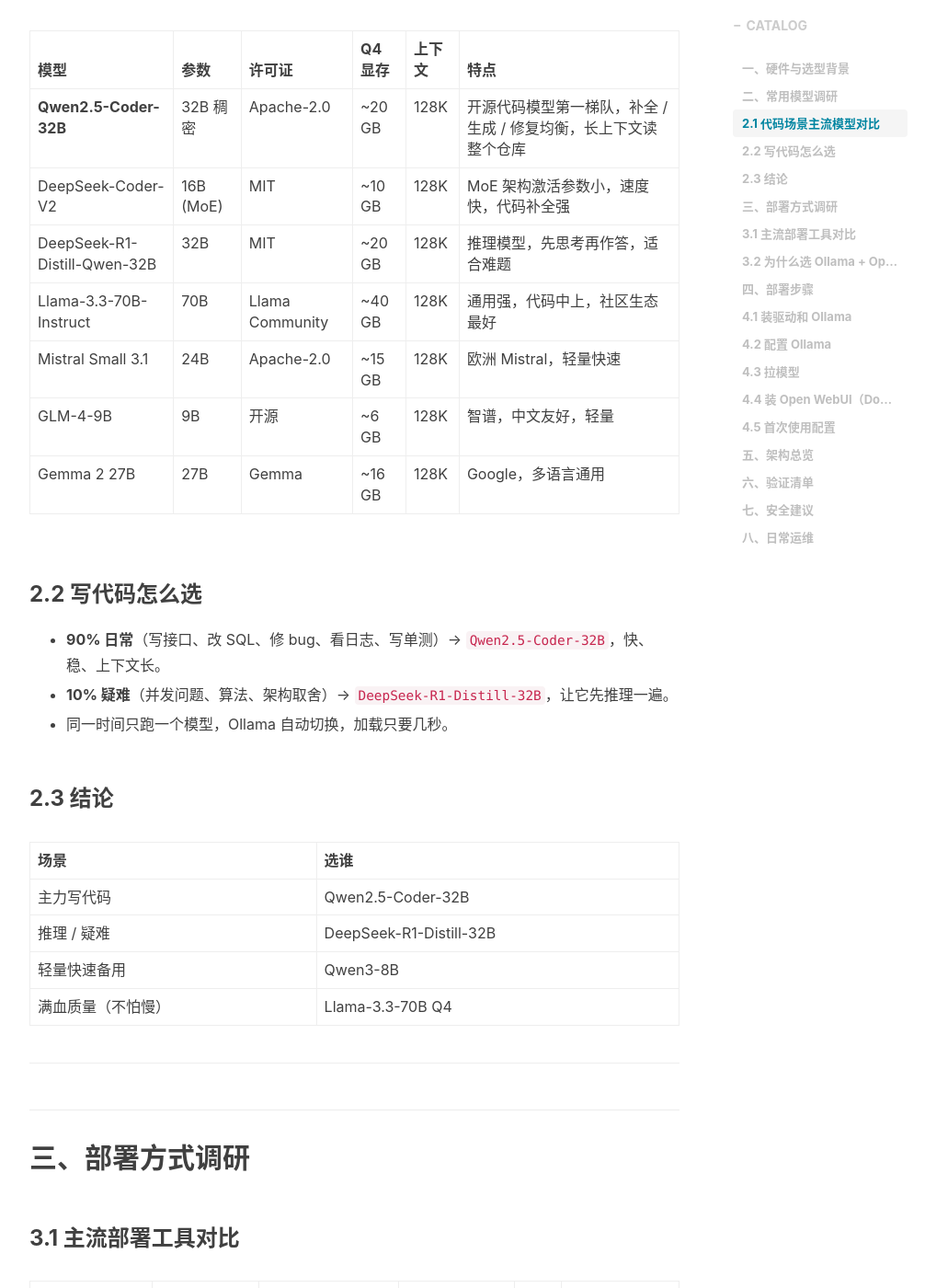
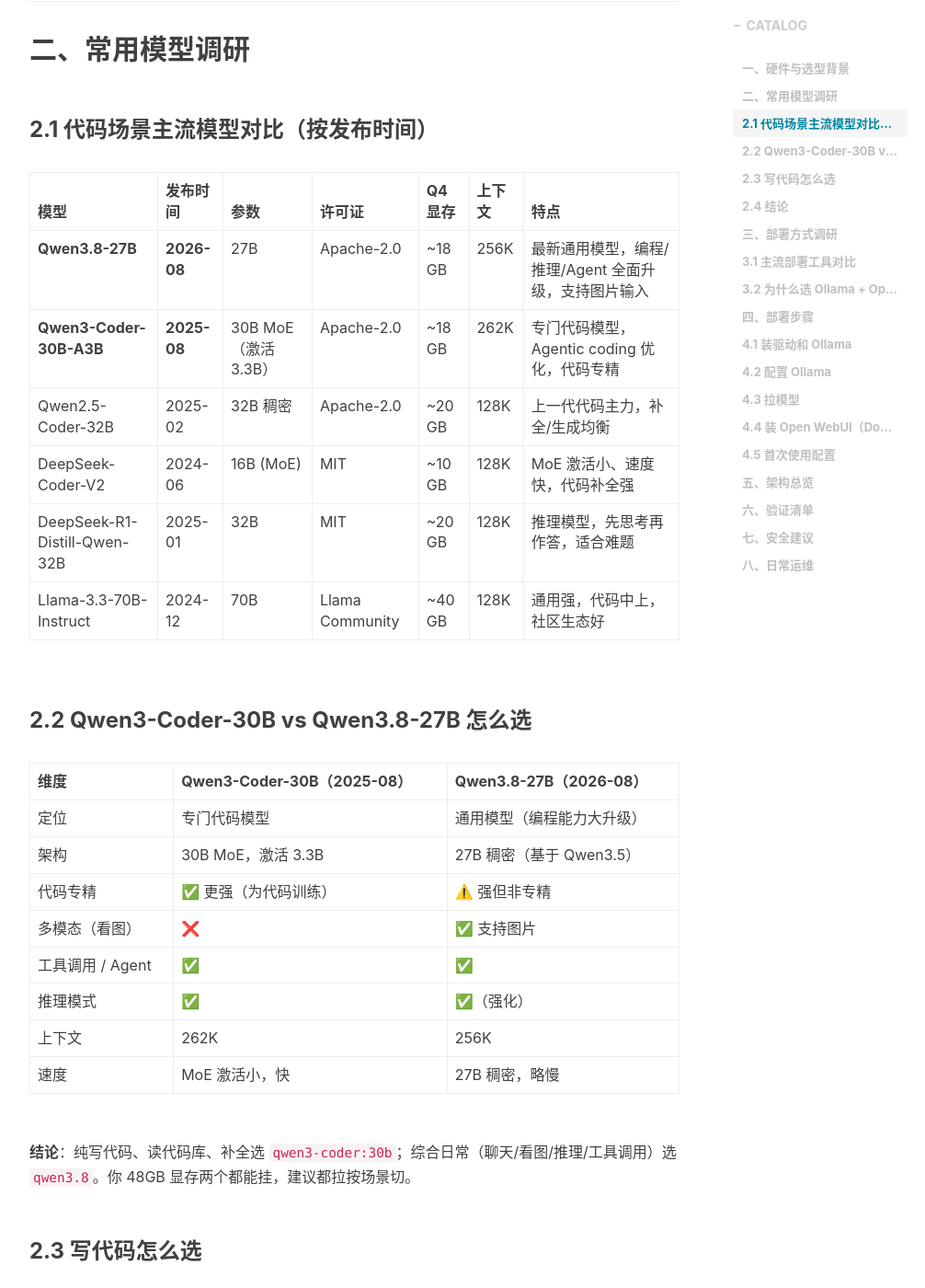
Before and after one commit to githubdingyun/githubdingyun.github.io, a Jekyll site: the page built from _posts/2026/2026-10-15-Windows本地部署Ollama-A6000.md, in a window 1280 px wide and 1400 px high, scrolled down 1477 px. Shown: the whole window at 92% size, without its empty margins (233-1239 px from the left). Built offline with Jekyll 4.4.1, drawn with Linux system fonts in a browser that asks for light colours; nearby versions of some CDN libraries; comment, search, counter and statistics services are not loaded; some of the changed text lies outside the part shown.

Commit message:
更新本地模型部署：加入 Qwen3-Coder-30B 与 Qwen3.8-27B 对比及发布时间

````diff
--- a/_posts/2026/2026-10-15-Windows本地部署Ollama-A6000.md
+++ b/_posts/2026/2026-10-15-Windows本地部署Ollama-A6000.md
@@ -22,14 +22,15 @@ A6000 48GB 显存，Q4 量化下：
 
 
 
-| 档位   | 代表模型                         | Q4 显存占用 | 用途           |
-| ---- | ---------------------------- | ------- | ------------ |
-| 轻快日常 | Qwen3-8B                     | \~5 GB  | 秒回、挂后台、摘要    |
-| 主力   | Qwen2.5-Coder-32B            | \~20 GB | 写代码、读大文件     |
-| 推理   | DeepSeek-R1-Distill-32B      | \~20 GB | 复杂 bug、算法、重构 |
-| 极限   | Llama-3.3-70B / Qwen3-72B Q4 | \~40 GB | 刚好塞满，质量最高    |
+| 档位 | 代表模型 | Q4 显存占用 | 用途 |
+|---|---|---|---|
+| 轻快日常 | Qwen3-8B / Qwen3.8-27B | ~5 / ~18 GB | 秒回、挂后台、摘要、多模态 |
+| **写代码主力（新）** | **Qwen3-Coder-30B-A3B**（2025-08） | ~18 GB | 专门代码模型，Agentic coding |
+| **通用最新（新）** | **Qwen3.8-27B**（2026-08） | ~18 GB | 通用模型，编程/推理/Agent 全面升级 |
+| 推理疑难 | DeepSeek-R1-Distill-32B | ~20 GB | 复杂 bug、算法、重构分析 |
+| 极限 | Llama-3.3-70B / Qwen3-72B Q4 | ~40 GB | 刚好塞满，质量最高 |
 
-日常自用甜点位是 **32B Q4**：显存占一半、速度和质量平衡最好。
+日常自用甜点位是 **27B–30B Q4**：显存占一半、MoE 激活参数小、速度和质量平衡最好。
 
 
 
@@ -37,40 +38,58 @@ A6000 48GB 显存，Q4 量化下：
 
 ## 二、常用模型调研
 
-### 2.1 代码场景主流模型对比
+### 2.1 代码场景主流模型对比（按发布时间）
 
 
 
-| 模型                           | 参数        | 许可证             | Q4 显存   | 上下文  | 特点                                  |
-| ---------------------------- | --------- | --------------- | ------- | ---- | ----------------------------------- |
-| **Qwen2.5-Coder-32B**        | 32B 稠密    | Apache-2.0      | \~20 GB | 128K | 开源代码模型第一梯队，补全 / 生成 / 修复均衡，长上下文读整个仓库 |
-| DeepSeek-Coder-V2            | 16B (MoE) | MIT             | \~10 GB | 128K | MoE 架构激活参数小，速度快，代码补全强               |
-| DeepSeek-R1-Distill-Qwen-32B | 32B       | MIT             | \~20 GB | 128K | 推理模型，先思考再作答，适合难题                    |
-| Llama-3.3-70B-Instruct       | 70B       | Llama Community | \~40 GB | 128K | 通用强，代码中上，社区生态最好                     |
-| Mistral Small 3.1            | 24B       | Apache-2.0      | \~15 GB | 128K | 欧洲 Mistral，轻量快速                     |
-| GLM-4-9B                     | 9B        | 开源              | \~6 GB  | 128K | 智谱，中文友好，轻量                          |
-| Gemma 2 27B                  | 27B       | Gemma           | \~16 GB | 128K | Google，多语言通用                        |
+| 模型 | 发布时间 | 参数 | 许可证 | Q4 显存 | 上下文 | 特点 |
+|---|---|---|---|---|---|---|
+| **Qwen3.8-27B** | **2026-08** | 27B | Apache-2.0 | ~18 GB | 256K | 最新通用模型，编程/推理/Agent 全面升级，支持图片输入 |
+| **Qwen3-Coder-30B-A3B** | **2025-08** | 30B MoE（激活 3.3B） | Apache-2.0 | ~18 GB | 262K | 专门代码模型，Agentic coding 优化，代码专精 |
+| Qwen2.5-Coder-32B | 2025-02 | 32B 稠密 | Apache-2.0 | ~20 GB | 128K | 上一代代码主力，补全/生成均衡 |
+| DeepSeek-Coder-V2 | 2024-06 | 16B (MoE) | MIT | ~10 GB | 128K | MoE 激活小、速度快，代码补全强 |
+| DeepSeek-R1-Distill-Qwen-32B | 2025-01 | 32B | MIT | ~20 GB | 128K | 推理模型，先思考再作答，适合难题 |
+| Llama-3.3-70B-Instruct | 2024-12 | 70B | Llama Community | ~40 GB | 128K | 通用强，代码中上，社区生态好 |
 
-### 2.2 写代码怎么选
+### 2.2 Qwen3-Coder-30B vs Qwen3.8-27B 怎么选
 
 
 
-* **90% 日常**（写接口、改 SQL、修 bug、看日志、写单测）→ `Qwen2.5-Coder-32B`，快、稳、上下文长。
+| 维度 | Qwen3-Coder-30B（2025-08） | Qwen3.8-27B（2026-08） |
+|---|---|---|
+| 定位 | 专门代码模型 | 通用模型（编程能力大升级） |
+| 架构 | 30B MoE，激活 3.3B | 27B 稠密（基于 Qwen3.5） |
+| 代码专精 | ✅ 更强（为代码训练） | ⚠️ 强但非专精 |
+| 多模态（看图） | ❌ | ✅ 支持图片 |
+| 工具调用 / Agent | ✅ | ✅ |
+| 推理模式 | ✅ | ✅（强化） |
+| 上下文 | 262K | 256K |
+| 速度 | MoE 激活小，快 | 27B 稠密，略慢 |
 
-* **10% 疑难**（并发问题、算法、架构取舍）→ `DeepSeek-R1-Distill-32B`，让它先推理一遍。
+**结论**：纯写代码、读代码库、补全选 `qwen3-coder:30b`；综合日常（聊天/看图/推理/工具调用）选 `qwen3.8`。你 48GB 显存两个都能挂，建议都拉按场景切。
+
+### 2.3 写代码怎么选
+
+
+
+* **90% 日常**（写接口、改 SQL、修 bug、看日志、写单测）→ `qwen3-coder:30b`，快、工程化、上下文长。
+
+* **10% 疑难**（并发问题、算法、架构取舍）→ `deepseek-r1:32b`，让它先推理一遍。
+
+* **综合/多模态**（看截图、读架构图、跨任务）→ `qwen3.8`。
 
 * 同一时间只跑一个模型，Ollama 自动切换，加载只要几秒。
 
-### 2.3 结论
+### 2.4 结论
 
 
 
-| 场景        | 选谁                      |
-| --------- | ----------------------- |
-| 主力写代码     | Qwen2.5-Coder-32B       |
-| 推理 / 疑难   | DeepSeek-R1-Distill-32B |
-| 轻量快速备用    | Qwen3-8B                |
-| 满血质量（不怕慢） | Llama-3.3-70B Q4        |
+| 场景 | 选谁 |
+|---|---|
+| 主力写代码 | **Qwen3-Coder-30B**（`qwen3-coder:30b`） |
+| 综合日常 / 多模态 | **Qwen3.8-27B**（`qwen3.8`） |
+| 推理 / 疑难 | DeepSeek-R1-Distill-32B（`deepseek-r1:32b`） |
+| 轻量快速备用 | Qwen3-8B（`qwen3:8b`） |
 
 
 
@@ -143,12 +162,13 @@ Restart-Service Ollama
 
 
 ```
-ollama pull qwen2.5-coder:32b     # 写代码主力
-ollama pull deepseek-r1:32b       # 疑难推理备用
+ollama pull qwen3-coder:30b        # 写代码主力（2025-08，代码专精）
+ollama pull qwen3.8                # 综合/多模态（2026-08，最新通用）
+ollama pull deepseek-r1:32b        # 疑难推理备用
 ollama pull qwen3:8b               # 轻快任务（可选）
 
 ollama list                        # 查看已装
-ollama run qwen2.5-coder:32b "你好"   # 测试
+ollama run qwen3-coder:30b "你好"   # 测试
 ```
 
 ### 4.4 装 Open WebUI（Docker Desktop）
@@ -181,7 +201,7 @@ docker run -d -p 3000:8080 `
 
 * 管理面板 → 设置 → 通用 → 关闭「公开注册」
 
-1. 顶部模型下拉选 `qwen2.5-coder:32b`，开始聊天。
+1. 顶部模型下拉选 `qwen3-coder:30b`，开始聊天。
 
 
 
@@ -225,7 +245,7 @@ RTX A6000 48GB
 
 
 
-* 服务器有公网 IP，**不要把 3000 和 11434 暴露公网**；绑内网 /[localhost](https://localhost)，防火墙只放行办公网段。
+* 服务器有公网 IP，**不要把 3000 和 11434 暴露公网**；绑内网/localhost，防火墙只放行办公网段。
 
 * WebUI 第一个账号设强密码，关闭公开注册。
 
@@ -251,4 +271,4 @@ ollama pull <model>          # 更新模型
 
 ***
 
-这套下来：浏览器打开就能用，模型在 A6000 上跑，开机自启，只自己访问。写代码主力用 Qwen2.5-Coder-32B，疑难问题切 DeepSeek-R1-Distill-32B。
+这套下来：浏览器打开就能用，模型在 A6000 上跑，开机自启，只自己访问。写代码主力用 **Qwen3-Coder-30B**（2025-08 发布），综合/多模态用 **Qwen3.8-27B**（2026-08 发布），疑难问题切 DeepSeek-R1-Distill-32B。
````
